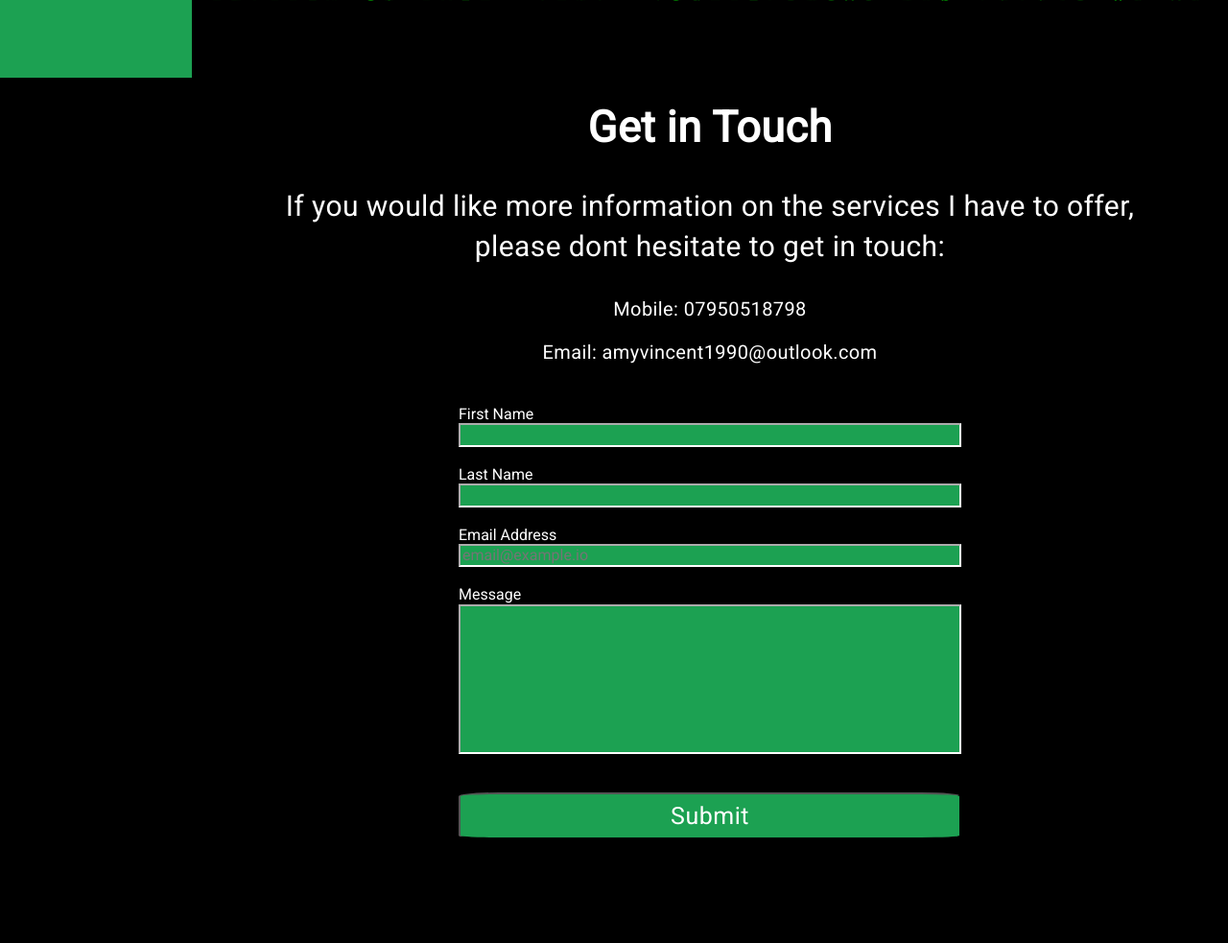
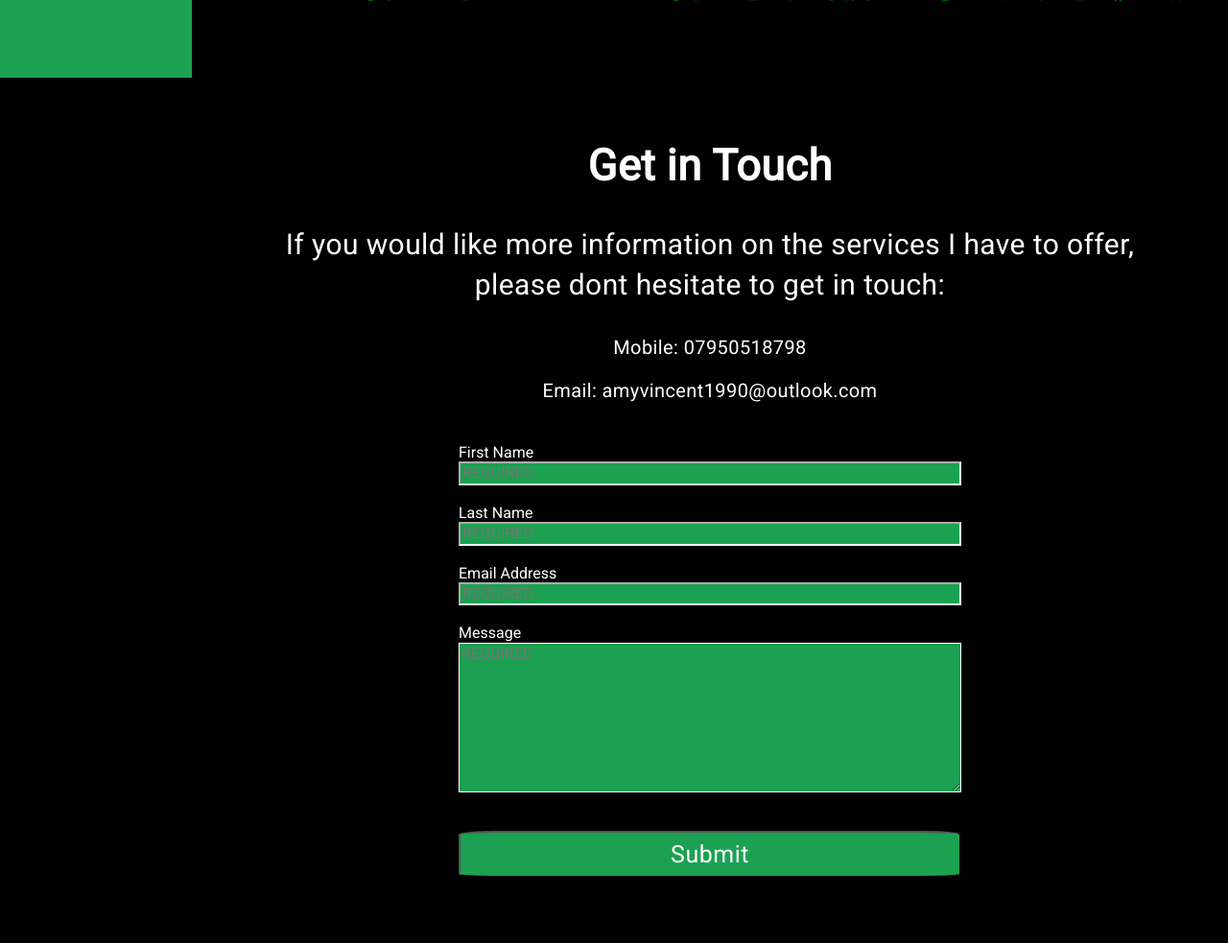
Before and after one commit to Blackadder1712/Portfolio, a PHP site: page / in a window 1280 px wide. Shown: the part 719-1702 px from the top of the page at 96% size. Before the commit the page ends 1592 px from the top, so only its background shows below. Run offline with PHP 8.4, Linux system fonts and the light colour scheme; some libraries are stand-ins or nearby versions.

Commit message:
message field
Fixed the message field so it now accepts multiple lines of code

```diff
--- a/css/style.css
+++ b/css/style.css
@@ -120,7 +120,8 @@ body {
 }
 
 #contact-form {
-  margin-top: 40px;
+  margin-top: 80px;
+  visibility: hidden;
 }
 
 .page-image {
@@ -172,6 +173,10 @@ fieldset {
 
 #Subject {
   height: 150px;
+}
+
+#subject {
+  color: white;
 }
 
 .contact {
--- a/index.html
+++ b/index.html
@@ -205,25 +205,25 @@
                                     <div class="contact">
                                       <div class="mb-3">
                                         <label for="mb-label" class="form-label">First Name</label>
-                                        <input type="text" class="form-control" id="Name" >
+                                        <input type="text" class="form-control" placeholder="REQUIRED" id="Name" >
                                       </div>
 
 
                                         <div class="mb-3">
                                           <label for="mb-label" class="form-label">Last Name</label>
-                                          <input type="text" class="form-control" id="LastName" required />
+                                          <input type="text" class="form-control" placeholder="REQUIRED" id="LastName" required />
                                         </div>
 
 
                                           <div class="mb-3">
                                             <label for="mb-label" class="form-label">Email Address</label>
-                                            <input type="email" class="form-control" placeholder="email@example.io" id="email" required />
+                                            <input type="email" class="form-control" placeholder="REQUIRED" id="email" required />
                                           </div>
 
 
                                             <div class="mb-3">
                                               <label for="mb-label" class="form-label">Message</label>
-                                              <input type="textarea" class="form-control" id="Subject" required  />
+                                              <textarea class="form-control" placeholder="REQUIRED" id="Subject" cols="20"  rows="10"></textarea>
                                             </div>
 
 
--- a/js/animations.js
+++ b/js/animations.js
@@ -13,3 +13,8 @@ $(document).ready(function()
     {
     $(".caption-text-about").css({opacity:0.0, visibility:"visible"}).animate({opacity: 1.0},1900);
     });
+
+    $(document).ready(function()
+    {
+    $("#contact-form").css({opacity:0.0, visibility:"visible"}).animate({opacity: 1.0},1900);
+    });
--- a/partials/_base-styles.scss
+++ b/partials/_base-styles.scss
@@ -151,8 +151,10 @@ body
 
 #contact-form
 {
-  margin-top:40px;
+  margin-top:80px;
+  visibility: hidden;
 }
+
 
 
 
@@ -242,12 +244,19 @@ body
 fieldset
 {
   border:none;
+
 }
 
 #Subject
 {
   height: 150px;
+
 }
+
+#subject
+{
+color: white;
+};
 .contact
 {
   display: grid;
```
Also changed, not shown: 1 other file.
